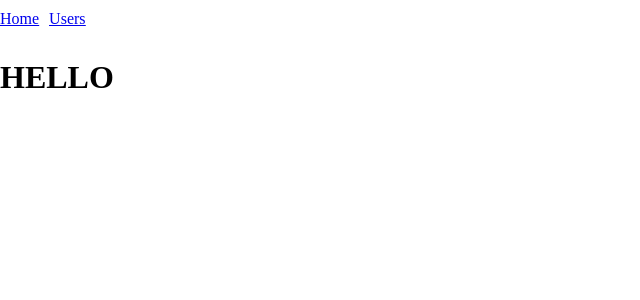
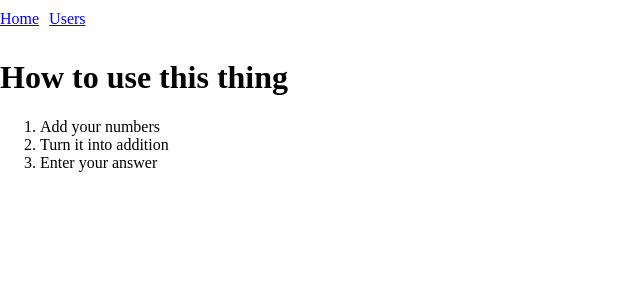
Before and after one commit to hiMRK/easy-multiply, a React (Create React App) app: page /test in a window 1280 px wide. Shown: the top 300 px of the page, without its empty margins (0-640 px from the left). Built offline with nearby package versions, Linux system fonts and the light colour scheme.

Commit message:
Updated Test URL Content

```diff
--- a/src/App.js
+++ b/src/App.js
@@ -73,7 +73,7 @@ const App = () => {
       <div>
           <input type='number' onChange={updateFirstInput} value={firstInput} />
           <input type='number' onChange={updateSecondInput} value={secondInput} />
-          <button primary onClick={initHelper}>Make Easy</button>
+          <button onClick={initHelper}>Make Easy 👍</button>
         <div>
           <p>
             {
--- a/src/Test.js
+++ b/src/Test.js
@@ -1,9 +1,16 @@
-import React from 'react';
+import React, { Fragment } from 'react';
 
 const Test = () => {
-    return (
-        <h1>HELLO</h1>
-    );
+  return (
+    <Fragment>
+      <h1>How to use this thing</h1>
+      <ol>
+        <li>Add your numbers</li>
+        <li>Turn it into addition</li>
+        <li>Enter your answer</li>
+      </ol>
+    </Fragment>
+  );
 };
 
 export default Test;
--- a/src/index.scss
+++ b/src/index.scss
@@ -6,9 +6,10 @@ ul {
   margin: 0;
   padding: 10px 0;
   li {
-    text-decoration: underline;
     display: inline-block;
     margin-right: 10px;
-    color: blue;
+    a {
+      color: blue;
+    }
   }
 }
```
